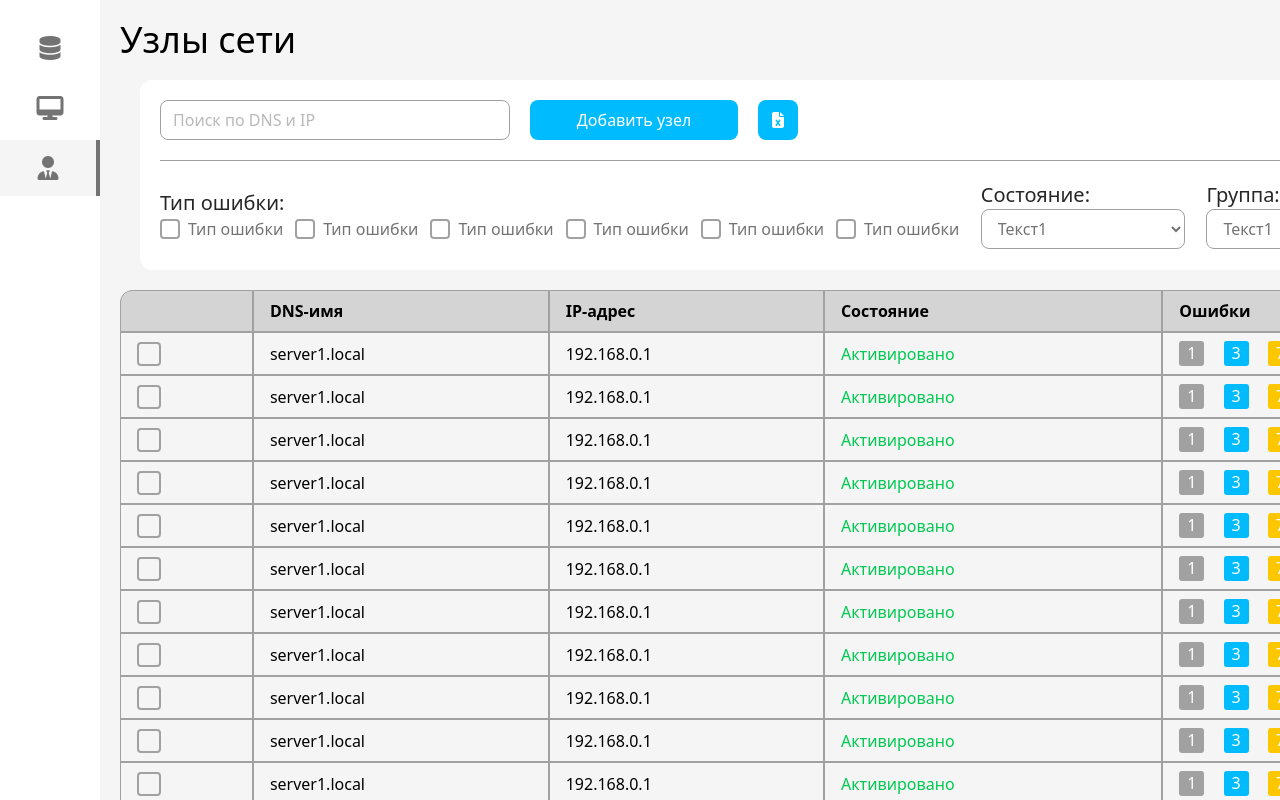
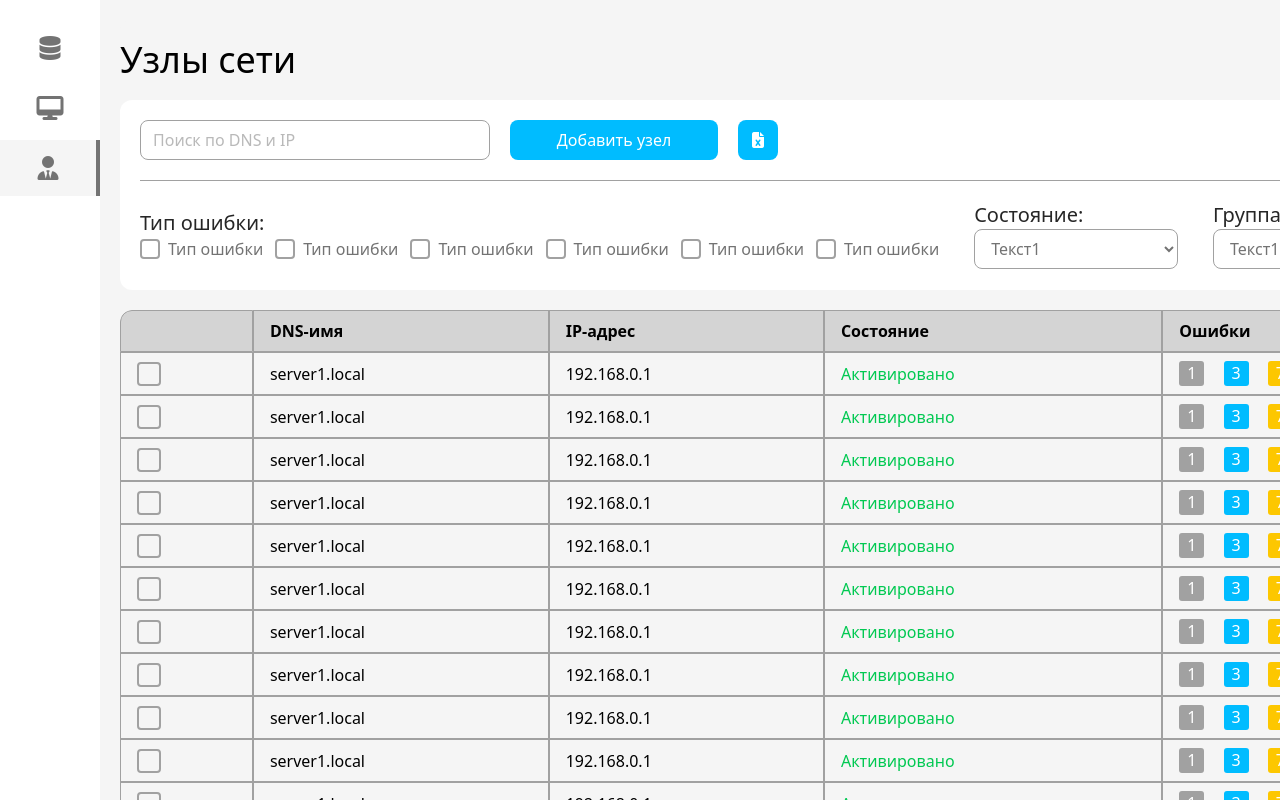
Before and after one commit to whimsicalhalcyon/ServerMonitoring, a Vue app: page / in a window 1280 px wide. Both pictures are taken after a click on the element 50 px from the left and 168 px from the top of the page. Shown: the top 800 px of the page. Built offline with nearby package versions, Linux system fonts and the light colour scheme.

Commit message:
Поправки верхней панели(2)

```diff
--- a/src/assets/components/PageInteraction.vue
+++ b/src/assets/components/PageInteraction.vue
@@ -19,11 +19,11 @@ export default {
 
 <template>
   <div class="container w-425 m-5 mt-5 relative">
-    <div class="container-title flex items-center">
-      <h1 class="text-4xl text-green-70">Узлы сети</h1>
-    </div>
-    <div class="fix flex items-center sticky top-0 z-30 w-[1780px] bg-[#f5f5f5] rounded-xl px-5 py-5">
-      <section class="section-menu sticky top-0 z-30 w-[1780px] h-[190px] bg-white rounded-xl px-5 py-5 text-neutral-500">
+    <div class="fix flex flex-col sticky top-0 z-30 w-[1780px] bg-[#f5f5f5] rounded-xl pb-5">
+      <div class="container-title flex items-center">
+        <h1 class="text-4xl text-green-70 mb-5 mt-5">Узлы сети</h1>
+      </div>
+      <section class="section-menu w-[1780px] h-[190px] bg-white rounded-xl px-5 py-5 text-neutral-500">
         <div class="up">
           <div class="left">
             <ui-input class="w-[350px] max-w-full mr-[20px]"></ui-input>
```
